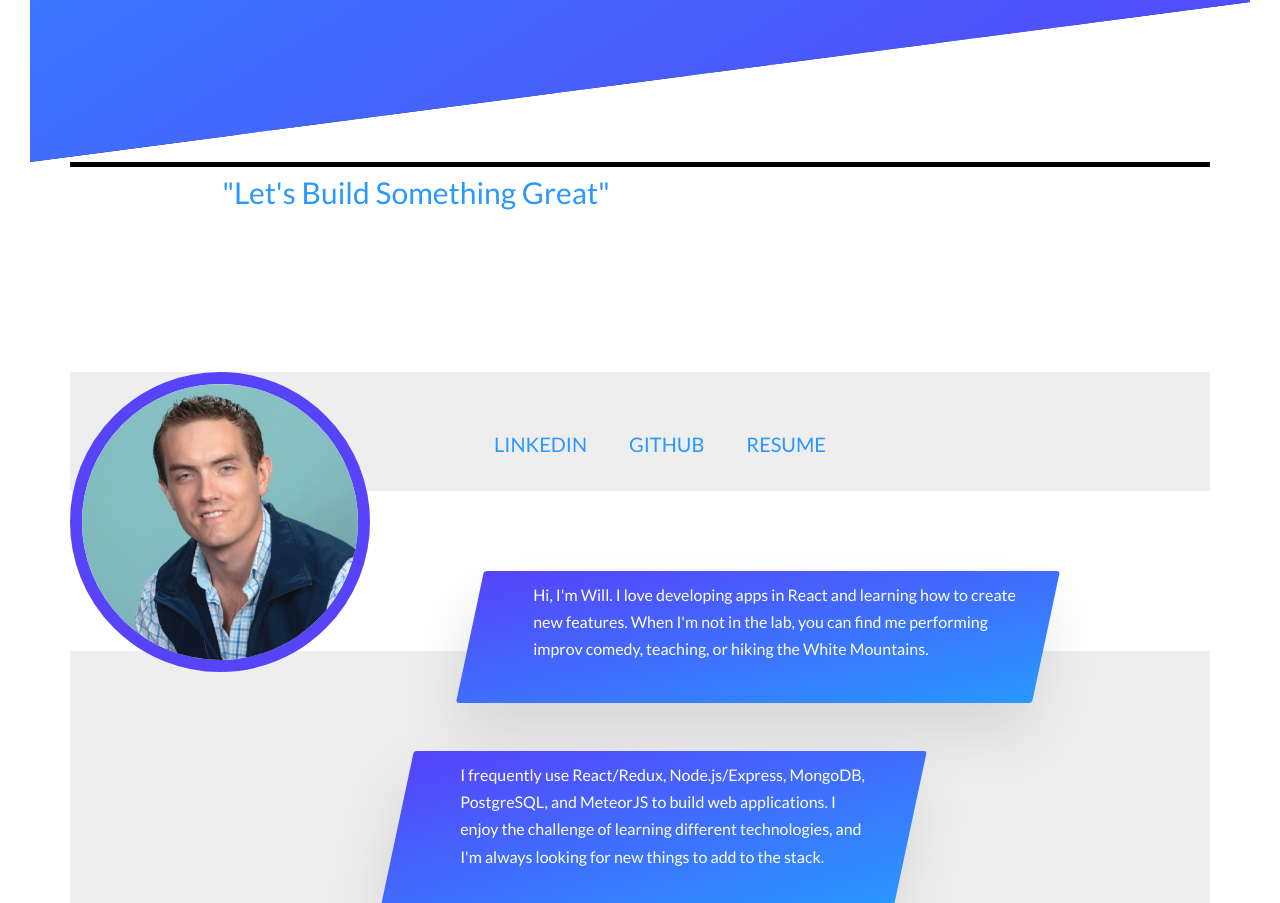
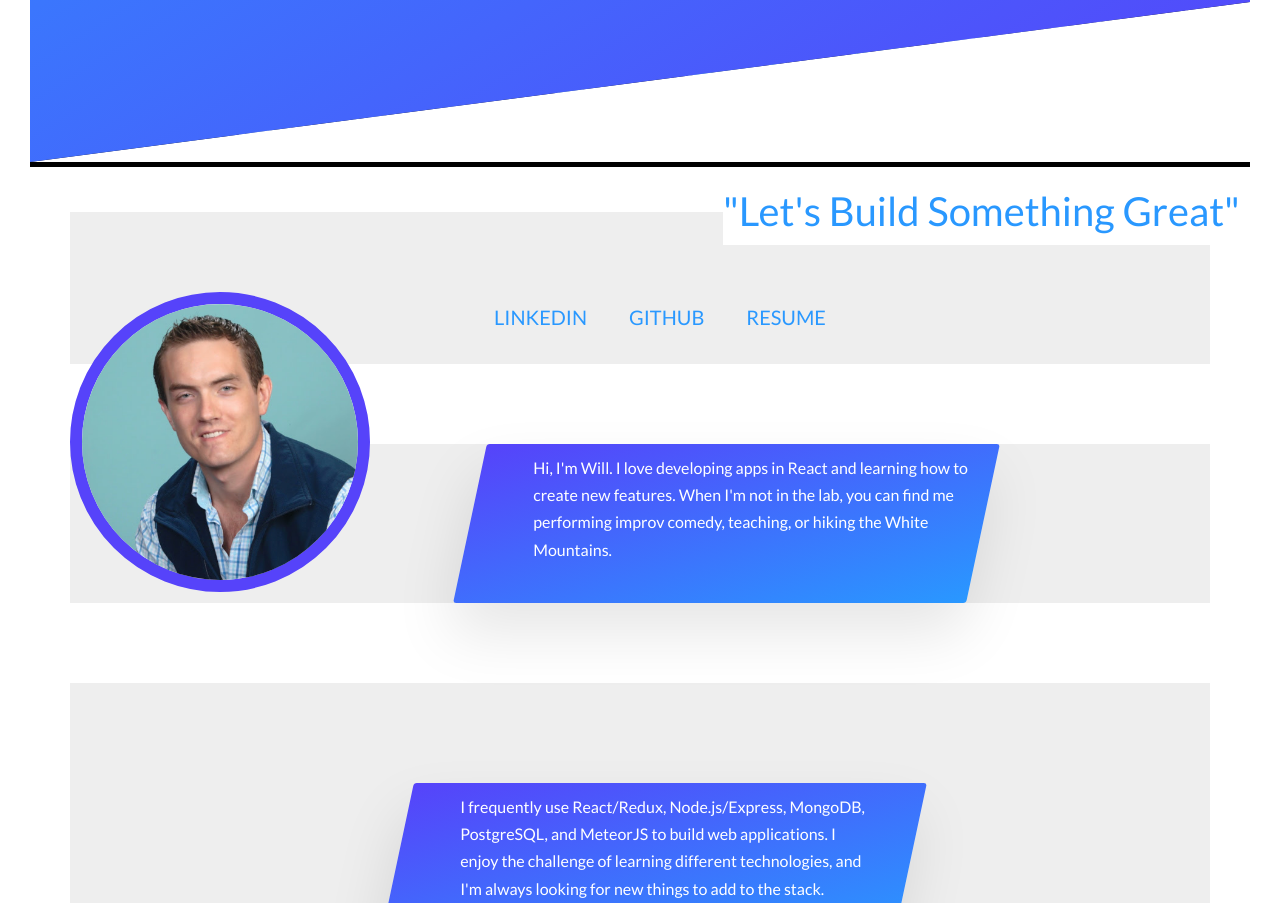
Before and after one commit to WillHDev/Restructure02, a website: page index.html in a window 1280 px wide. Shown: the part 628-1531 px from the top of the page. Drawn offline with Linux system fonts and the light colour scheme.

Commit message:
before fix absolute

```diff
--- a/index.html
+++ b/index.html
@@ -31,7 +31,7 @@
 
 
     <main class="container">
-        <div class="row row-build-something">
+        <div class=" row-build-something">
                 <div class="col-1-of-2 ">
                         <section class="section-about">
                                 <h2 class="heading-secondary-main heading-secondary-main-build-something">"Let's Build Something Great"</h2>
@@ -50,7 +50,7 @@
               </div>
             </div>
 
-<div class="row">
+<div class="row row-nav">
     <div class="col-1-of-1">
             <ul class="main-nav js--main-nav">
                <li> <a href="https://www.linkedin.com/in/william-holcombe-699196161/">LinkedIn</a>  </li>
--- a/sass/components/_story.scss
+++ b/sass/components/_story.scss
@@ -23,7 +23,7 @@
 
         margin-left: 40rem;
             float: left;
-            position: absolute;
+            //position: absolute;
     }
 
     @include respond(tab-port) {
--- a/sass/main.scss
+++ b/sass/main.scss
@@ -44,6 +44,7 @@
 .row-build-something {
 // opacity: 0;
 //text-align: center;
+padding: 1rem;
 background-color: white;
 width: 100%;
 border-top: 5px solid black;
@@ -56,7 +57,7 @@ background-color: white;
    margin: 0 auto;
     font-weight: normal;
 
-    font-size:3rem;
+    font-size:4rem;
     color: $color-tertiary-light;
 
 
@@ -73,3 +74,7 @@ background-color: white;
         }
     }
 }
+
+.row-nav{
+    margin-top: -8rem;
+}
```
Also changed, not shown: index.css.
